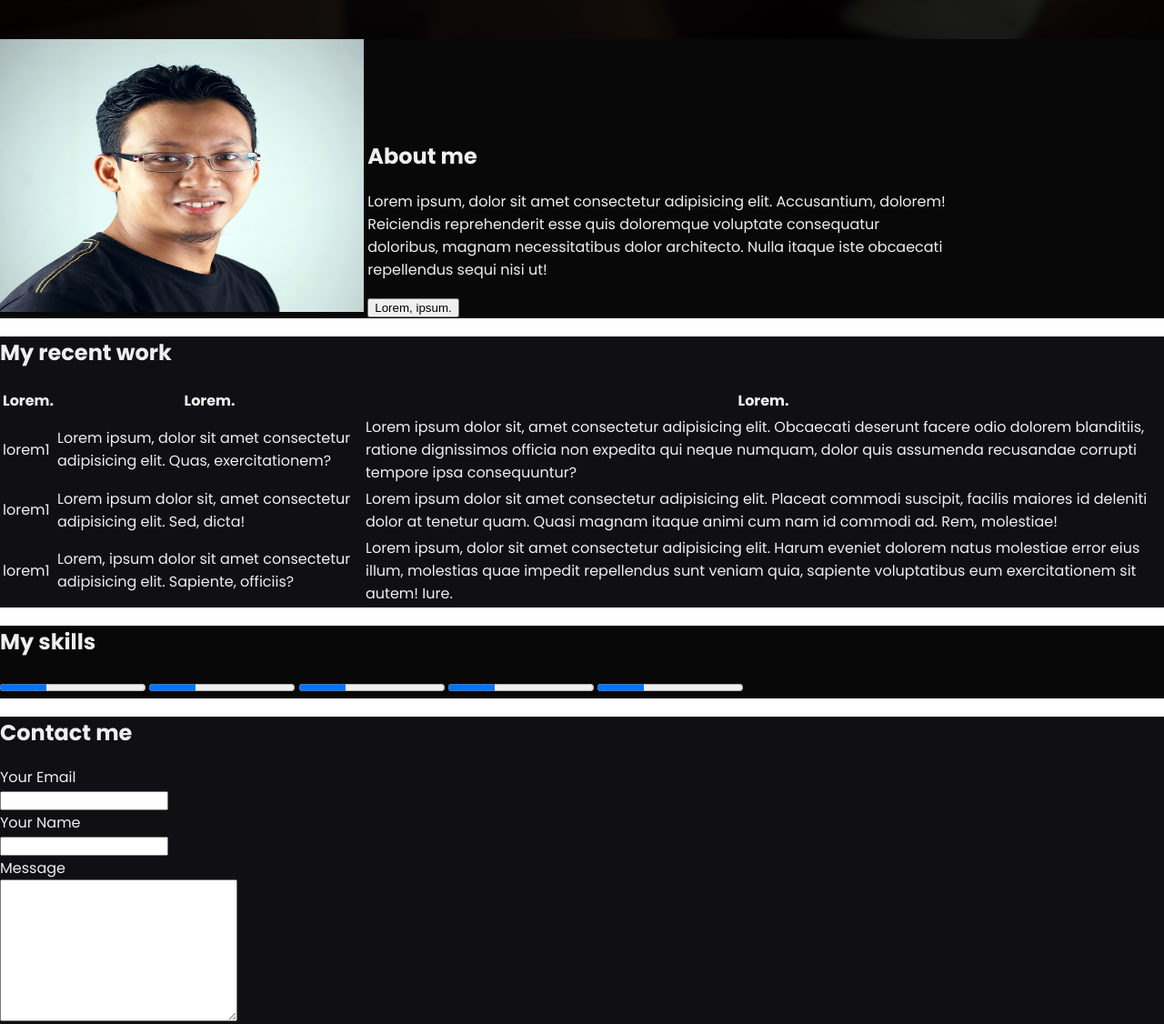
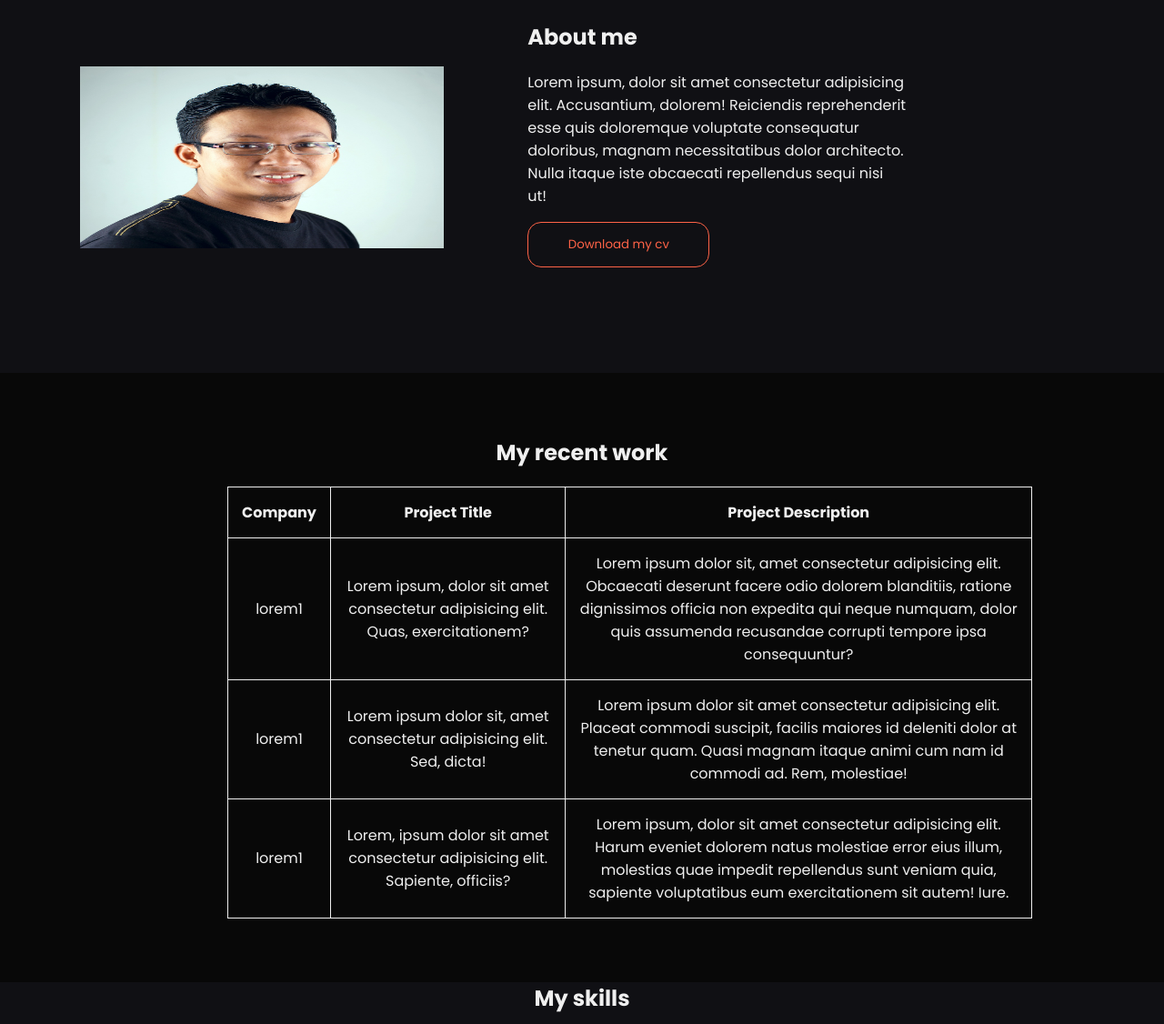
Before and after one commit to saidikr/html_css_portfolio, a plain HTML site: page index.html in a window 1280 px wide. Shown: the part 657-1783 px from the top of the page at 91% size. Drawn offline with Linux system fonts and the light colour scheme.

Commit message:
skills finished1

```diff
--- a/index.html
+++ b/index.html
@@ -42,7 +42,7 @@
             src="./images/aboutme.jpg"
             alt="aboute image"
             width="400"
-            height="300"
+            height="200"
           />
         </div>
         <div class="about-right-content">
@@ -53,16 +53,16 @@
             voluptate consequatur doloribus, magnam necessitatibus dolor
             architecto. Nulla itaque iste obcaecati repellendus sequi nisi ut!
           </p>
-          <button class="btn">Lorem, ipsum.</button>
+          <button class="btn2">Download my cv</button>
         </div>
       </section>
       <section class="work">
         <h1>My recent work</h1>
         <table>
           <tr>
-            <th>Lorem.</th>
-            <th>Lorem.</th>
-            <th>Lorem.</th>
+            <th>Company</th>
+            <th>Project Title</th>
+            <th>Project Description</th>
           </tr>
           <tr>
             <td>lorem1</td>
@@ -108,11 +108,13 @@
       <section class="skills">
         <h1>My skills</h1>
         <div class="progress-bars">
-          <progress id="file" value="32" max="100">32%</progress>
-          <progress id="file" value="32" max="100">32%</progress>
-          <progress id="file" value="32" max="100">32%</progress>
-          <progress id="file" value="32" max="100">32%</progress>
-          <progress id="file" value="32" max="100">32%</progress>
+          <progress id="file" value="32" max="100" class="prog">Html</progress>
+          <progress id="file" value="32" max="100" class="prog">Css</progress>
+          <br>
+          <progress id="file" value="32" max="100" class="prog">Javascript</progress>
+          <progress id="file" value="32" max="100" class="prog">React</progress>
+          <br>
+          <progress id="file" value="32" max="100" class="prog">Nodejs</progress>
         </div>
       </section>
       <section class="contact">
--- a/styles/app.css
+++ b/styles/app.css
@@ -15,18 +15,29 @@ body {
   padding: 0;
   font-family: "Poppins", sans-serif;
   color: #efefef;
+  background-color: #080808;
+}
+.about{
+  padding: 50px 0;
 }
 .about-right-content {
   display: inline-block;
-  width: 50%;
+  width: 45%;
+}
+.about-right-content p{
+      margin-right: 160px;
 }
 .about-left-content{
+  width: 45%;
   display: inline-block;
+  text-align: center;
+  margin-top: 80px;
+  margin-bottom: 80px;
 }
 .header-hero{
   background-image: url("../images/heroimg.jpg");
   width: 100%;
-  height: 700px;
+  height: 600px;
   background-size: cover;
   background-repeat: no-repeat;
   }
@@ -36,6 +47,7 @@ body {
   font-family: "Poppins", sans-serif;
     color: #efefef;
 }
+
 header h1{
   display: inline-block;
   margin-left: 35px;
@@ -46,12 +58,20 @@ header h1{
 .btn1{
   font-family: "Poppins", sans-serif;
   background-color: transparent;
-  border: 1px,solid;
-  border-color: #efefef;
+  border: 1px solid #efefef;
   border-radius: 15px;
   width: 200px;
   height: 50px;
   color: #efefef;
+}
+.btn2{
+  font-family: "Poppins", sans-serif;
+    background-color: transparent;
+    border: 1px solid #ff6347;
+    border-radius: 15px;
+    width: 200px;
+    height: 50px;
+    color: #ff6347;
 }
 .navbar , .navbar li{
   display: inline-block
@@ -61,12 +81,39 @@ header h1{
             right: -732px;
 }
 .work, .contact{
-  background-color: #101014;
+  background-color: #080808 ;
 }
 .about, .skills{
-  background-color: #080808;
+  background-color: #101014;
 }
 .hero{
   margin-left: 35px;
   margin-top: 100px;
 }
+.skills{
+  text-align: center;
+
+}
+header{
+  position: sticky;
+    top: 5px;
+    z-index: 999;
+}
+.work{
+  text-align: center;
+  padding: 50px;
+}
+table{
+  border: 1px solid;
+  border-collapse: collapse;
+  width: 75%;
+  margin-left: 200px;
+}
+td, th{
+  border: 1px solid;
+  padding: 15px;
+}
+.prog{
+  width: 25%;
+  height: 35px;
+}
```
